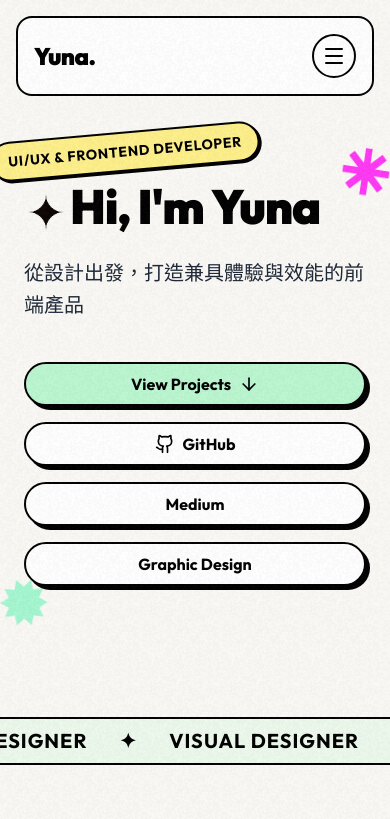
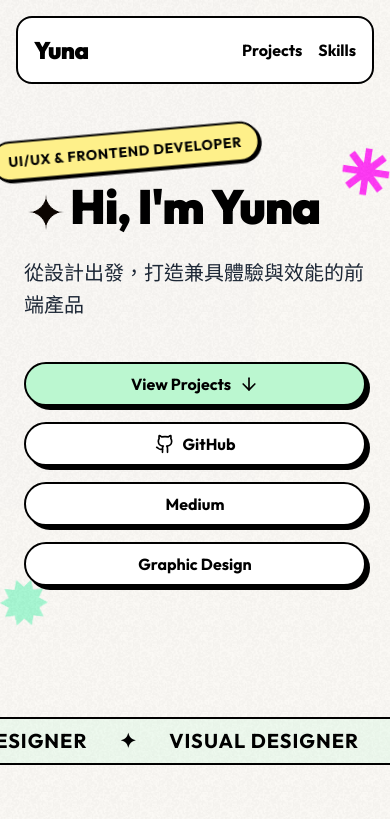
Before and after one commit to 153ys/yuna-portfolio, a React (Vite) app: page / in a window 390 px wide. Shown: the top 819 px of the page. Built offline with nearby package versions, Linux system fonts and the light colour scheme.

Commit message:
chore: 調整 Navbar 及 TOP 按鈕設定

```diff
--- a/src/Section/Navbar.tsx
+++ b/src/Section/Navbar.tsx
@@ -1,109 +1,51 @@
-import { useState } from "react";
-import {
-  motion,
-  AnimatePresence,
-} from "framer-motion";
-import { Menu, X } from "lucide-react";
+import { motion } from "framer-motion";
 import { useIsScrolled } from "../hooks/useIsScrolled";
 
 export const Navbar = () => {
-  const [isOpen, setIsOpen] = useState(false);
   const isScrolled = useIsScrolled();
-
   const navLinks = [
     { name: "Projects", href: "#projects" },
     { name: "Skills", href: "#skills" },
   ];
 
   return (
-    <>
-      <nav className="fixed top-0 left-0 w-full z-50 p-4 font-heading pointer-events-none">
-        <div className="relative max-w-7xl mx-auto w-full">
-          <AnimatePresence>
-            {!isScrolled && (
+    <nav
+      className={`fixed top-0 left-0 w-full z-50 font-heading transition-all duration-300 ${
+        isScrolled ? "pointer-events-auto" : "p-4 pointer-events-none"
+      }`}
+    >
       <motion.div
-                initial={{ opacity: 0 }}
-                animate={{ opacity: 1 }}
-                exit={{ opacity: 0 }}
+        initial={{ opacity: 0, y: -20 }}
+        animate={{ opacity: 1, y: 0 }}
         transition={{ type: "spring", stiffness: 300, damping: 30 }}
-                className="absolute top-0 left-0 w-full flex items-center justify-between card-brutal p-4 pointer-events-auto"
+        className={`w-full mx-auto flex items-center justify-center transition-all duration-300 border-black ${
+          isScrolled
+            ? "bg-white/80 backdrop-blur-md border-b-2"
+            : "max-w-7xl bg-white border-2 rounded-2xl pointer-events-auto"
+        }`}
       >
-                <a
-                  href="#"
-                  className="text-2xl font-black tracking-tight"
-                  onClick={() => setIsOpen(false)}
+        <div
+          className={`w-full flex items-center justify-between p-4 ${
+            isScrolled ? "max-w-7xl" : ""
+          }`}
         >
-                  Yuna<span className="text-primary.">.</span>
+          <a href="#" className="text-2xl font-black tracking-tight">
+            Yuna
           </a>
 
-                <div className="hidden md:flex items-center gap-8">
+          <div className="flex items-center gap-4 md:gap-8">
             {navLinks.map((link) => (
               <a
                 key={link.name}
                 href={link.href}
-                      className="text-lg font-bold hover:text-black/60 transition-colors"
+                className="text-md md:text-lg font-bold hover:text-black/60 transition-colors"
               >
                 {link.name}
               </a>
             ))}
           </div>
-
-                <button
-                  className="md:hidden p-2 border-brutal hover:bg-gray-100 transition-colors"
-                  onClick={() => setIsOpen(!isOpen)}
-                  aria-label="Toggle Menu"
-                >
-                  {isOpen ? <X size={24} /> : <Menu size={24} />}
-                </button>
-              </motion.div>
-            )}
-          </AnimatePresence>
-
-          <AnimatePresence>
-            {isScrolled && (
-              <motion.button
-                initial={{ opacity: 0, scale: 0.8, rotate: 90 }}
-                animate={{ opacity: 1, scale: 1, rotate: 0 }}
-                exit={{
-                  opacity: 0,
-                  scale: 0.8,
-                  rotate: 90,
-                  transition: { duration: 0.2 },
-                }}
-                className="absolute top-0 right-0 p-3 card-brutal pointer-events-auto hover:bg-black hover:text-white items-center justify-center -mr-2 md:mr-0 md:mt-0 cursor-pointer"
-                onClick={() => setIsOpen(!isOpen)}
-                aria-label="Toggle Menu"
-              >
-                {isOpen ? <X size={28} /> : <Menu size={28} />}
-              </motion.button>
-            )}
-          </AnimatePresence>
-        </div>
-      </nav>
-
-      <AnimatePresence>
-        {isOpen && (
-          <motion.div
-            initial={{ opacity: 0 }}
-            animate={{ opacity: 1 }}
-            exit={{ opacity: 0 }}
-            className="fixed inset-0 z-40 bg-white/95 backdrop-blur-sm pt-28 px-4 font-heading flex flex-col items-center gap-6"
-          >
-            <div className="flex flex-col w-full max-w-sm gap-4">
-              {navLinks.map((link) => (
-                <a
-                  key={link.name}
-                  href={link.href}
-                  onClick={() => setIsOpen(false)}
-                  className="card-brutal p-6 text-center text-xl font-bold bg-white hover:bg-primary/20 transition-colors"
-                >
-                  {link.name}
-                </a>
-              ))}
         </div>
       </motion.div>
-        )}
-      </AnimatePresence>
-    </>
+    </nav>
   );
 };
--- a/src/components/BackgroundNoise.tsx
+++ b/src/components/BackgroundNoise.tsx
@@ -1,6 +1,6 @@
 const BackgroundNoise = () => (
   <div
-    className="fixed inset-0 z-100 pointer-events-none opacity-[0.6] bg-[url('/background_noise.png')] bg-size-[80px_auto] bg-repeat"
+    className="fixed inset-0 z-0 pointer-events-none opacity-[0.6] bg-[url('/background_noise.png')] bg-size-[80px_auto] bg-repeat"
     aria-hidden="true"
   />
 );
--- a/src/components/Top.tsx
+++ b/src/components/Top.tsx
@@ -14,7 +14,7 @@ export const Top = () => {
           animate={{ opacity: 1, y: 0 }}
           exit={{ opacity: 0, y: 20 }}
           whileTap={{ scale: 0.8 }}
-          className="fixed bottom-10 right-10 rounded-full bg-black md:w-15 md:h-15 w-10 h-10 flex items-center justify-center hover:scale-110 transition-transform"
+          className="fixed bottom-10 right-10 rounded-full bg-black md:w-15 md:h-15 w-12 h-12 flex items-center justify-center hover:scale-110 transition-transform"
           aria-label="Back to top"
         >
           <ArrowUp className="w-8 h-8 md:w-9 md:h-9" color="white" />
```
Lines whose indentation alone changed are shown as unchanged.
